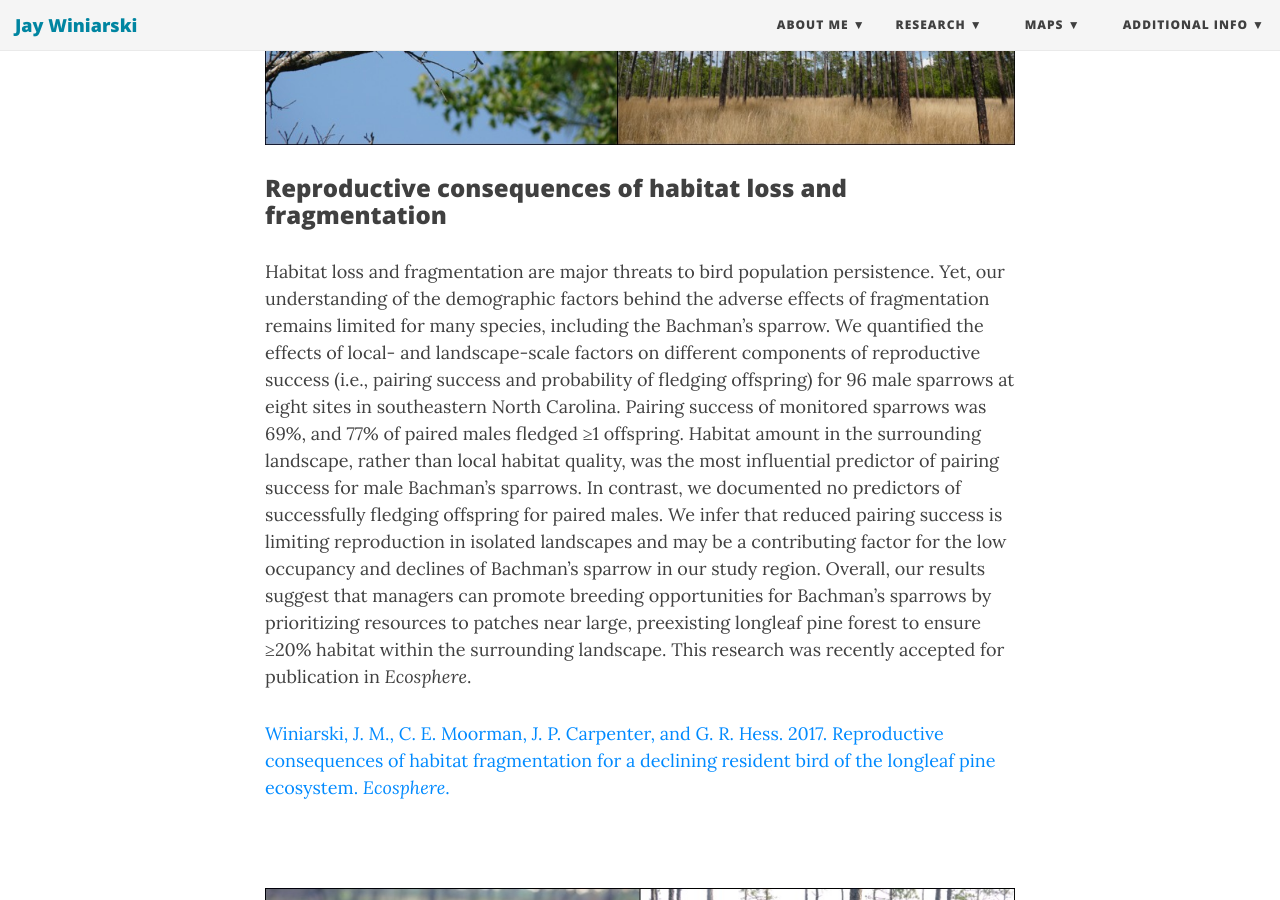
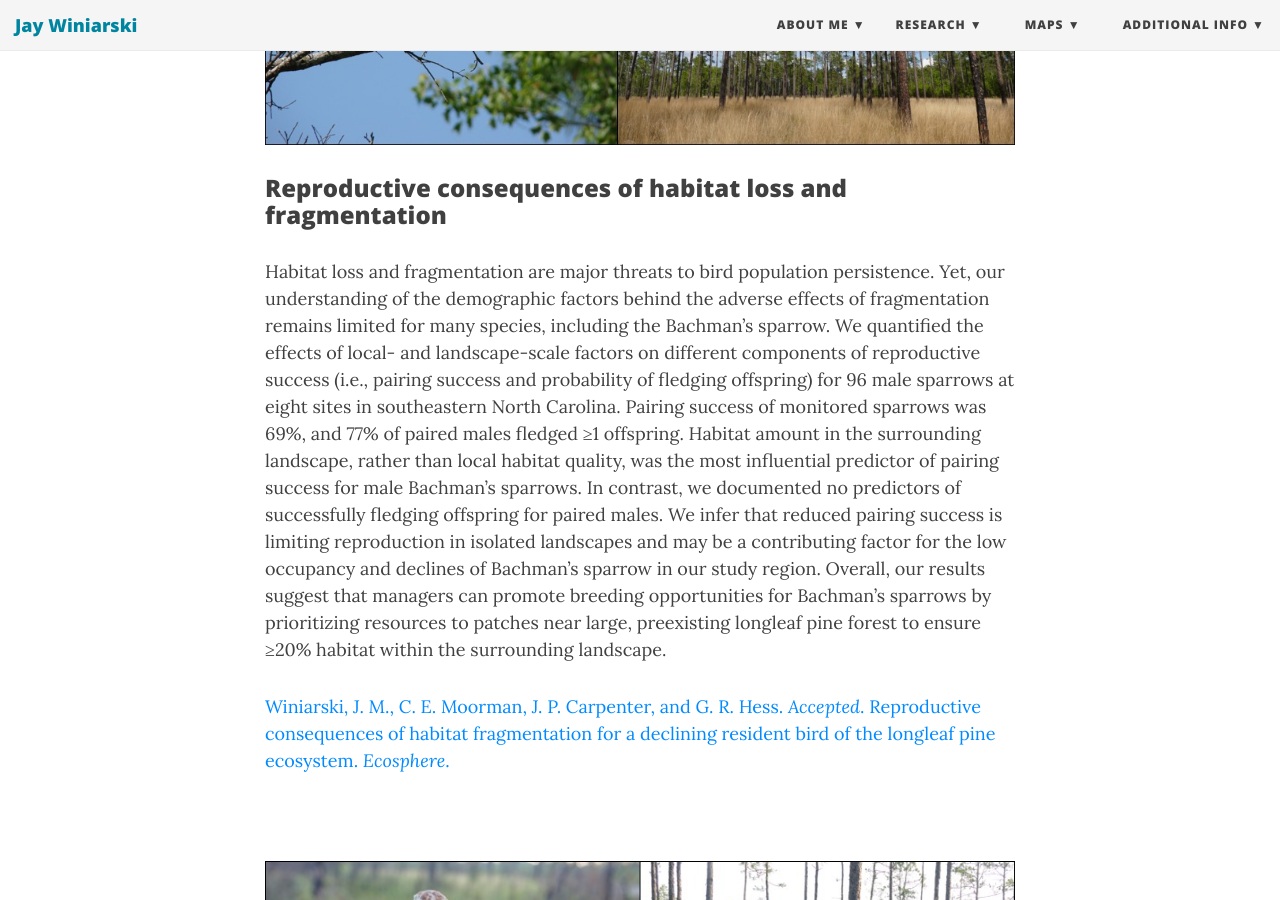
Before and after one commit to jaymwin/jaymwin.github.io, a Jekyll site: the page built from bacs_project.md, in a window 1280 px wide and 900 px high, scrolled down 1980 px. Built offline with Jekyll 4.4.1, drawn with Linux system fonts in a browser that asks for light colours; nearby versions of some CDN libraries.

Commit message:
Update bacs_project.md

```diff
--- a/bacs_project.md
+++ b/bacs_project.md
@@ -22,9 +22,9 @@ Check out the press release for the paper [here](https://americanornithologypubs
 
 ### Reproductive consequences of habitat loss and fragmentation
 
-Habitat loss and fragmentation are major threats to bird population persistence. Yet, our understanding of the demographic factors behind the adverse effects of fragmentation remains limited for many species, including the Bachman's sparrow. We quantified the effects of local- and landscape-scale factors on different components of reproductive success (i.e., pairing success and probability of fledging offspring) for 96 male sparrows at eight sites in southeastern North Carolina. Pairing success of monitored sparrows was 69%, and 77% of paired males fledged ≥1 offspring. Habitat amount in the surrounding landscape, rather than local habitat quality, was the most influential predictor of pairing success for male Bachman’s sparrows. In contrast, we documented no predictors of successfully fledging offspring for paired males. We infer that reduced pairing success is limiting reproduction in isolated landscapes and may be a contributing factor for the low occupancy and declines of Bachman’s sparrow in our study region. Overall, our results suggest that managers can promote breeding opportunities for Bachman’s sparrows by prioritizing resources to patches near large, preexisting longleaf pine forest to ensure ≥20% habitat within the surrounding landscape. This research was recently accepted for publication in *Ecosphere*.
+Habitat loss and fragmentation are major threats to bird population persistence. Yet, our understanding of the demographic factors behind the adverse effects of fragmentation remains limited for many species, including the Bachman's sparrow. We quantified the effects of local- and landscape-scale factors on different components of reproductive success (i.e., pairing success and probability of fledging offspring) for 96 male sparrows at eight sites in southeastern North Carolina. Pairing success of monitored sparrows was 69%, and 77% of paired males fledged ≥1 offspring. Habitat amount in the surrounding landscape, rather than local habitat quality, was the most influential predictor of pairing success for male Bachman’s sparrows. In contrast, we documented no predictors of successfully fledging offspring for paired males. We infer that reduced pairing success is limiting reproduction in isolated landscapes and may be a contributing factor for the low occupancy and declines of Bachman’s sparrow in our study region. Overall, our results suggest that managers can promote breeding opportunities for Bachman’s sparrows by prioritizing resources to patches near large, preexisting longleaf pine forest to ensure ≥20% habitat within the surrounding landscape.
 
-[Winiarski, J. M., C. E. Moorman, J. P. Carpenter, and G. R. Hess. 2017. Reproductive consequences of habitat fragmentation for a declining resident bird of the longleaf pine ecosystem. *Ecosphere*.](https://github.com/jaymwin/jaymwin.github.io/blob/master/pdfs/Winiarski_et_al_2017_Condor.pdf)
+[Winiarski, J. M., C. E. Moorman, J. P. Carpenter, and G. R. Hess. *Accepted*. Reproductive consequences of habitat fragmentation for a declining resident bird of the longleaf pine ecosystem. *Ecosphere*.](https://github.com/jaymwin/jaymwin.github.io/blob/master/pdfs/Winiarski_et_al_2017_Condor.pdf)
 
 &nbsp;
 
```
